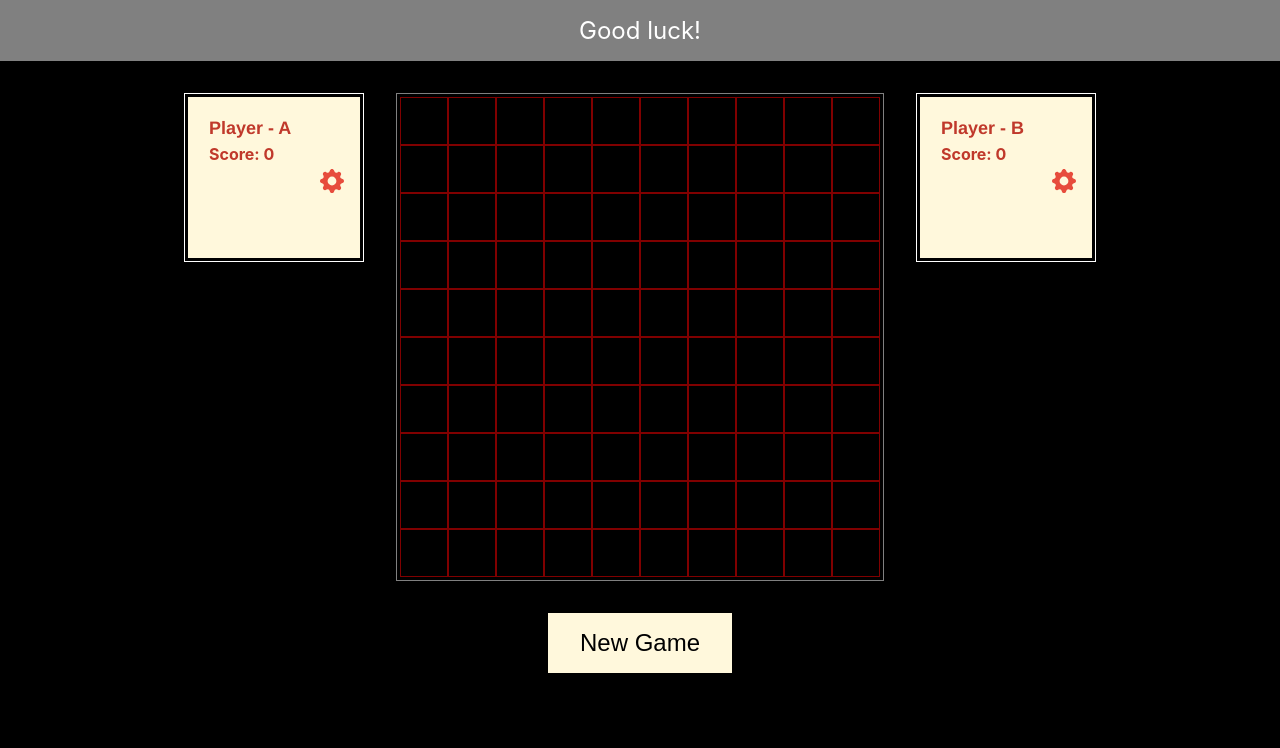
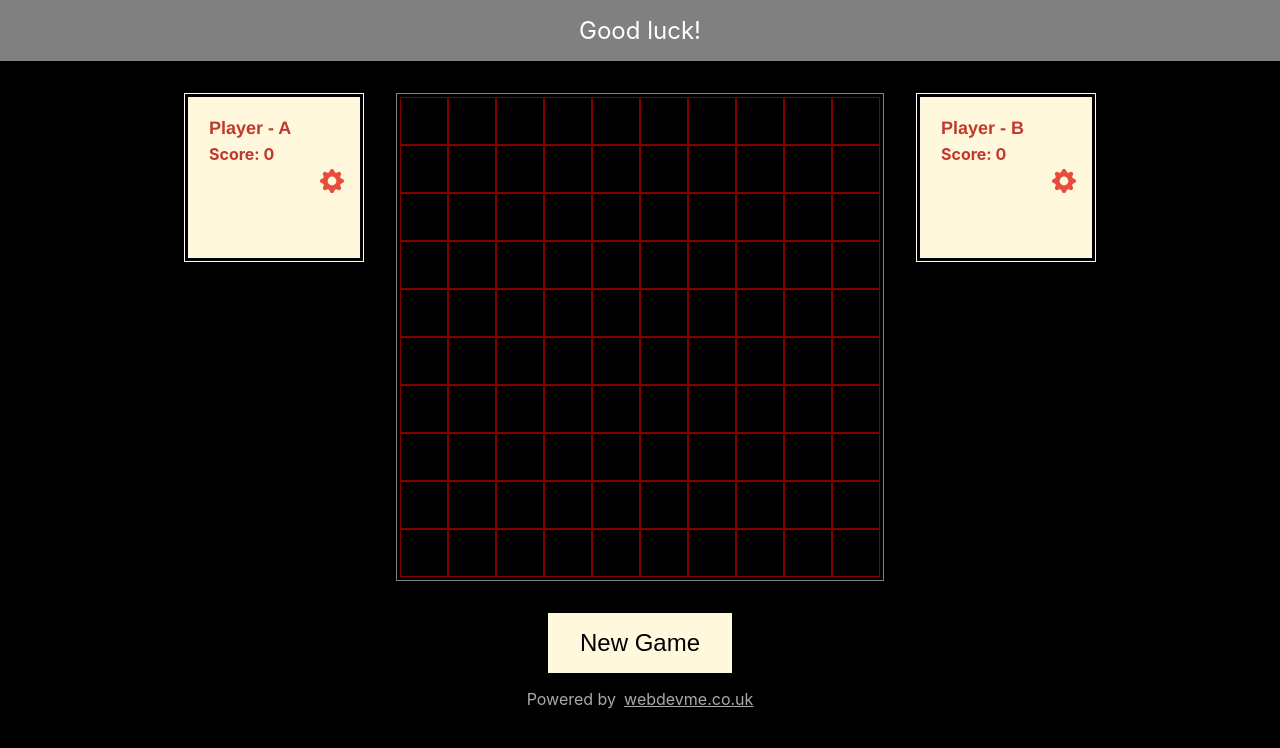
Before and after one commit to Karoly-Git/gomoku, a React (Create React App) app: page / in a window 1280 px wide. Shown: the top 748 px of the page. Built offline with nearby package versions, Linux system fonts and the light colour scheme.

Commit message:
Adding webdevme link.

```diff
--- a/src/App.css
+++ b/src/App.css
@@ -8,6 +8,9 @@ body {
   background-color: black;
 }
 
+.App {
+  min-height: 100vh;
+}
 .App .cursor {
   position: absolute;
   color: rgba(255, 255, 255, 0.3);
@@ -135,7 +138,7 @@ body {
 }
 .App footer {
   display: flex;
-  justify-content: center;
+  flex-direction: column;
 }
 .App footer .reset-btn {
   font-size: 1.5rem;
@@ -144,6 +147,7 @@ body {
   padding: 1rem 2rem;
   cursor: pointer;
   background-color: cornsilk;
+  margin: 0 auto;
 }
 .App footer .reset-btn:hover {
   background-color: yellow;
--- a/src/App.js
+++ b/src/App.js
@@ -1,5 +1,8 @@
 // React Imports
-import React, { useState } from 'react';
+import React, { useState, useRef } from 'react';
+
+//Component Impors
+import Developer from './components/Developer';
 
 //Style Imports
 import './App.css';
@@ -341,8 +344,8 @@ function App() {
 
       <footer>
         <button className='reset-btn' onClick={startNewGame}>New Game</button>
+        {!false && <Developer />}
       </footer>
-
     </div >
   );
 }
--- a/src/App.scss
+++ b/src/App.scss
@@ -17,6 +17,8 @@ body {
 }
 
 .App {
+  min-height: 100vh;
+
   .cursor {
     //width: 10px;
     //height: 10px;
@@ -176,7 +178,7 @@ body {
 
   footer {
     display: flex;
-    justify-content: center;
+    flex-direction: column;
 
     .reset-btn {
       font-size: 1.5rem;
@@ -185,6 +187,7 @@ body {
       padding: 1rem 2rem;
       cursor: pointer;
       background-color: cornsilk;
+      margin: 0 auto;
 
       &:hover {
         background-color: yellow;
--- /dev/null
+++ b/src/components/Developer.jsx
@@ -0,0 +1,32 @@
+import React from 'react';
+
+export default function Developer() {
+    return (
+        <div style={{ backgroundColor: /*'#333'*/'transparent', textAlign: 'center', padding: '1rem', marginBottom: '0', marginTop: 'auto' }}>
+            <p>
+                <span style={{ marginRight: '0.5rem', fontSize: '1rem', color: '#AAAAAA' }}>
+                    Powered by
+                </span>
+                <a
+                    style={{
+                        color: '#AAAAAA',
+                        textDecoration: 'underline',
+                        fontSize: '1rem',
+                        transition: 'color 0.2s',
+                    }}
+                    target="_blank"
+                    rel="noopener noreferrer"
+                    href="https://www.webdevme.co.uk"
+                    onMouseEnter={(event) => {
+                        event.target.style.color = '#fff'; // Change text color to white when hovering
+                    }}
+                    onMouseLeave={(event) => {
+                        event.target.style.color = '#AAAAAA'; // Restore the original text color when not hovering
+                    }}
+                >
+                    webdevme.co.uk
+                </a>
+            </p>
+        </div>
+    );
+}
```
Also changed, not shown: 1 other file (tests, documents, lock files or other folders).
